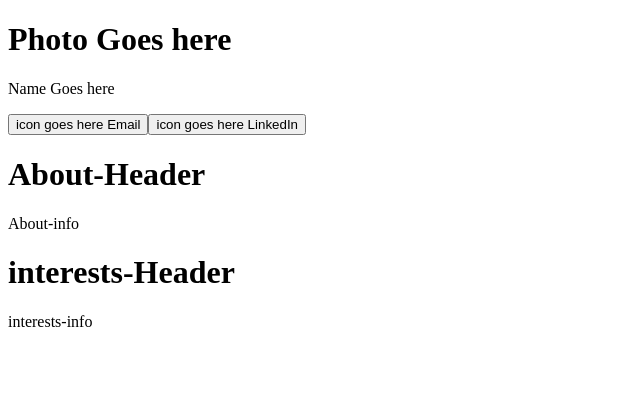
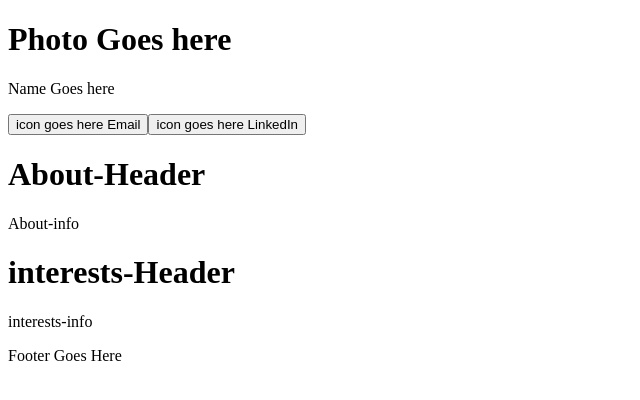
Before and after one commit to shivambhosale13/React-Projects, a React (Vite) app in the folder Digital-Business-Card/: page / in a window 1280 px wide. Shown: the top 400 px of the page, without its empty margins (0-640 px from the left). Built offline with nearby package versions, Linux system fonts and the light colour scheme.

Commit message:
set-up code for footer

```diff
--- a/Digital-Business-Card/src/components/footer.jsx
+++ b/Digital-Business-Card/src/components/footer.jsx
@@ -0,0 +1,7 @@
+export default function Footer(){
+  return(
+    <footer>
+      <p>Footer Goes Here</p>
+    </footer>
+  )
+}
--- a/Digital-Business-Card/src/main.jsx
+++ b/Digital-Business-Card/src/main.jsx
@@ -2,6 +2,8 @@
 import Info from './components/info';
 import About from './components/about'
 import Interests from './components/interests';
+import Footer from './components/footer';
+
 const root = createRoot(document.querySelector('#root'));
 
 
@@ -10,6 +12,7 @@
     <Info />
     <About />
     <Interests />
+    <Footer />
   </>
 
 
```
